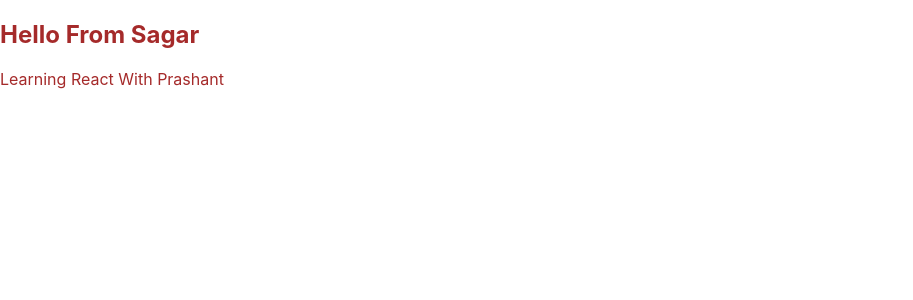
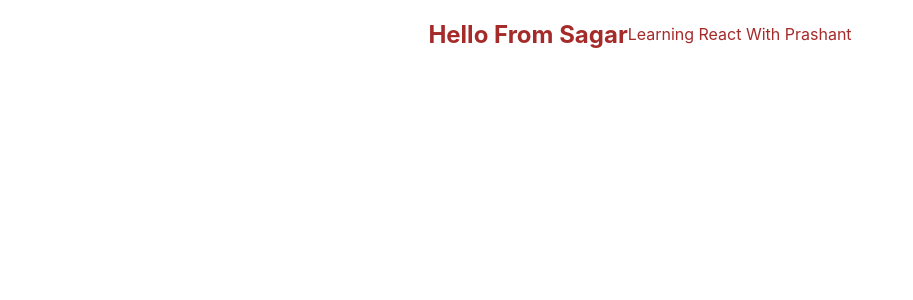
Before and after one commit to prashantjain91/demoreactapp, a React (Create React App) app: page / in a window 1280 px wide. Shown: the top 300 px of the page, without its empty margins (0-913 px from the left). Built offline with nearby package versions, Linux system fonts and the light colour scheme.

Commit message:
Flex error sort

```diff
--- a/src/App.css
+++ b/src/App.css
@@ -1,7 +1,7 @@
 .mainappcontainer{
-  display:'flex';
-  flex-direction:"row";
+  display:flex;
+  flex-direction:row;
   color:brown;
-  justify-content:'center';
-  align-items:'center';
+  justify-content:center;
+  align-items:center;
 }
```
